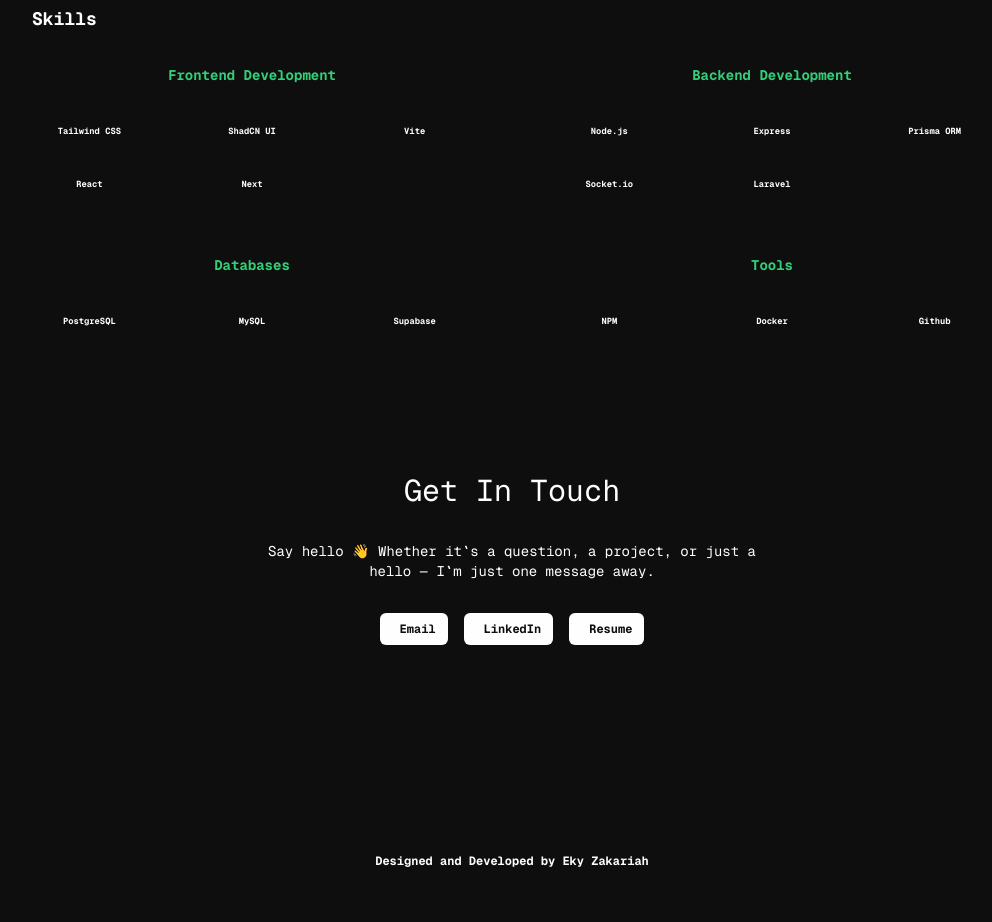
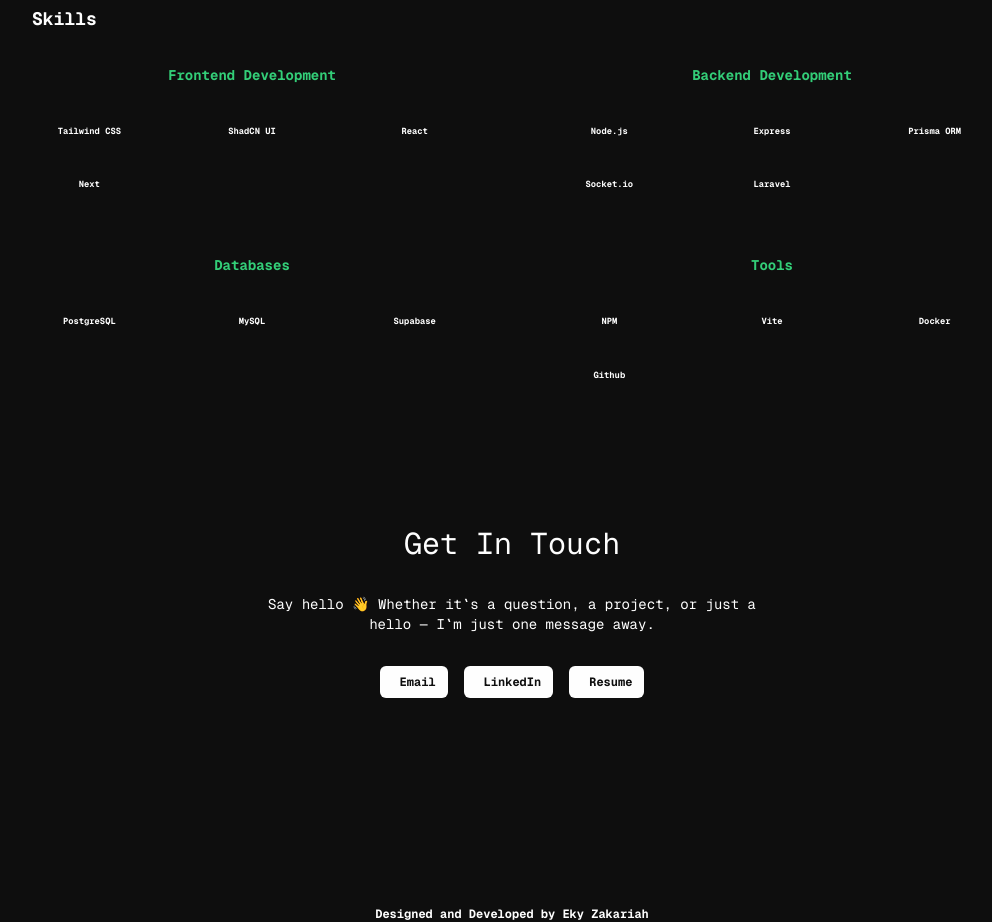
Before and after one commit to ekyza/portfolio, a React (Vite) app: page / in a window 1280 px wide. Shown: the part 1240-2162 px from the top of the page, without its empty margins (128-1120 px from the left). Built offline with nearby package versions, Linux system fonts and the light colour scheme; some icons are missing.

Commit message:
update skill section

```diff
--- a/src/components/section/skill/SkillSection.tsx
+++ b/src/components/section/skill/SkillSection.tsx
@@ -14,11 +14,7 @@
         colorClass: "text-white hover:drop-shadow-[0_0_8px_#ffffff]",
         name: "ShadCN UI",
       },
-      {
-        iconClass: "bxl bx-vite-js",
-        colorClass: "text-[#9499db] hover:drop-shadow-[0_0_8px_#9499db]",
-        name: "Vite",
-      },
+
       {
         iconClass: "bxl bx-react",
         colorClass: "text-[#58c4dc] hover:drop-shadow-[0_0_8px_#58c4dc]",
@@ -90,6 +86,11 @@
         name: "NPM",
       },
       {
+        iconClass: "bxl bx-vite-js",
+        colorClass: "text-[#9499db] hover:drop-shadow-[0_0_8px_#9499db]",
+        name: "Vite",
+      },
+      {
         iconClass: "bxl bx-docker",
         colorClass: "text-[#1d63ed] hover:drop-shadow-[0_0_8px_#1d63ed]",
         name: "Docker",
```
